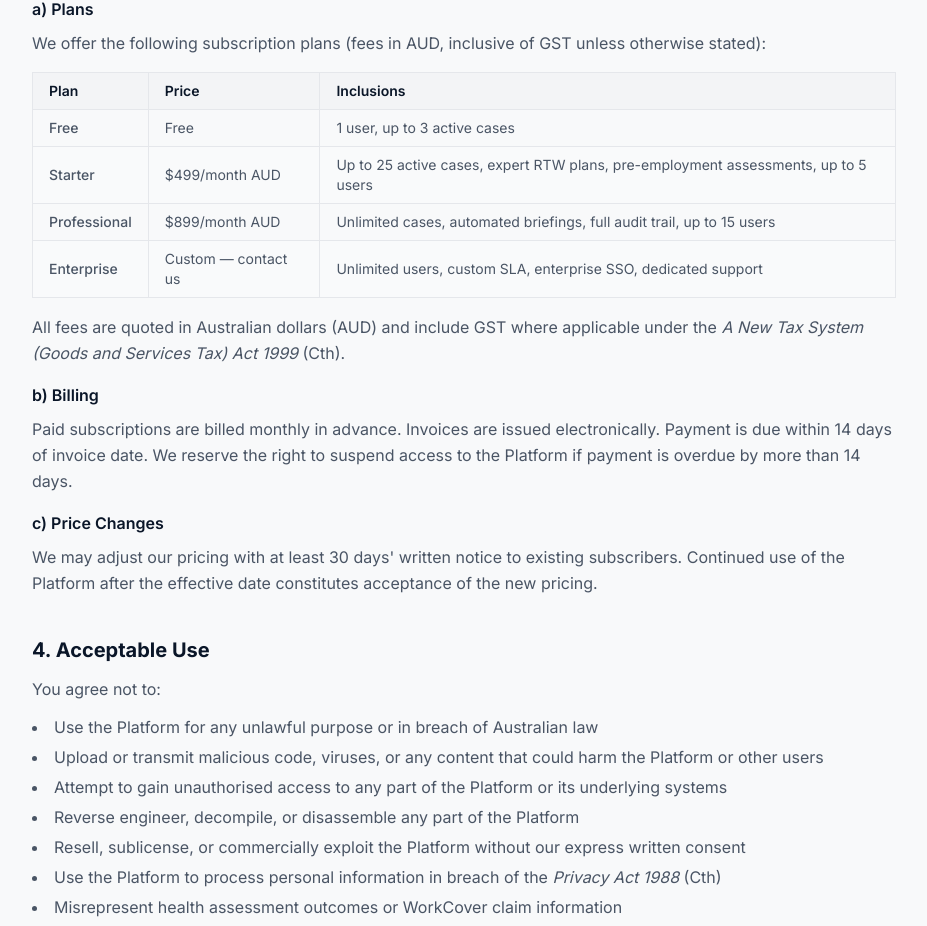
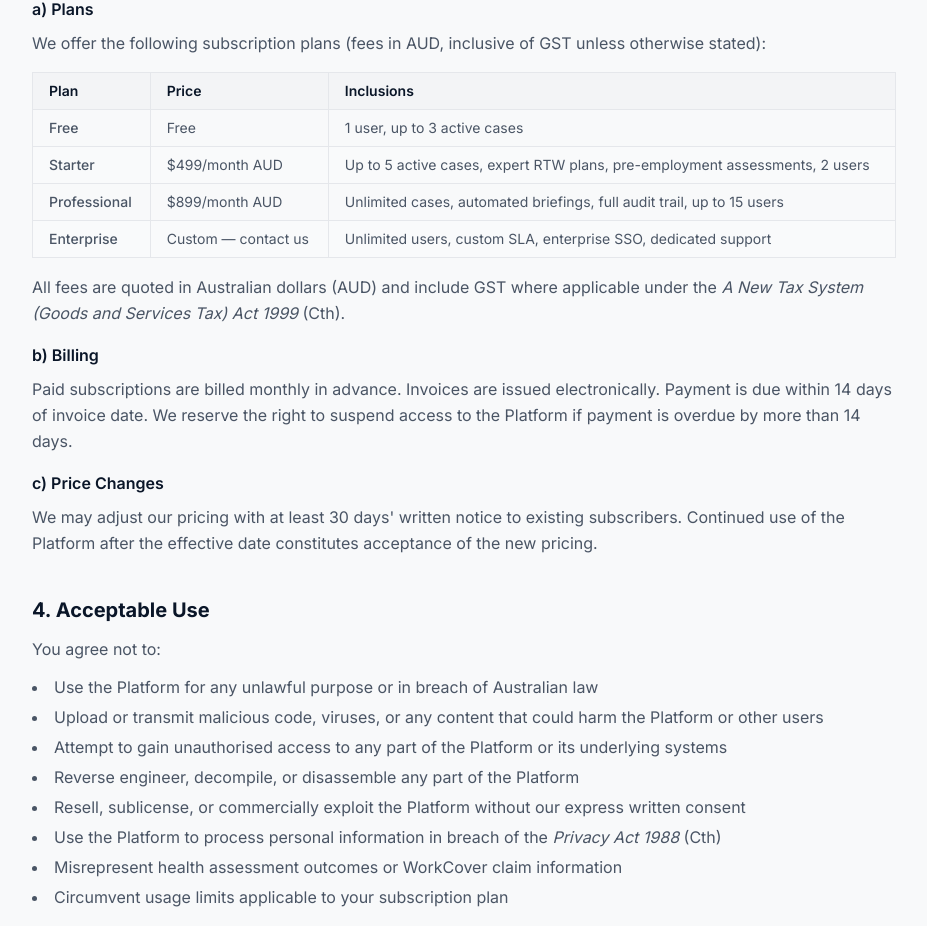
Before and after one commit to paulhopcraft-dot/preventli-site, a Next.js app: page /terms in a window 1280 px wide. Shown: the part 932-1858 px from the top of the page, without its empty margins (176-1103 px from the left). Built offline with nearby package versions, Linux system fonts and the light colour scheme; no server answers.

Commit message:
fix(pricing): Starter is 2 users / 5 active cases
Co-Authored-By: Claude Fable 5 <noreply@anthropic.com>

```diff
--- a/app/terms/page.tsx
+++ b/app/terms/page.tsx
@@ -89,7 +89,7 @@ export default function TermsPage() {
                   <tr className="bg-gray-50">
                     <td className="border border-gray-200 px-4 py-2 font-medium">Starter</td>
                     <td className="border border-gray-200 px-4 py-2">$499/month AUD</td>
-                    <td className="border border-gray-200 px-4 py-2">Up to 25 active cases, expert RTW plans, pre-employment assessments, up to 5 users</td>
+                    <td className="border border-gray-200 px-4 py-2">Up to 5 active cases, expert RTW plans, pre-employment assessments, 2 users</td>
                   </tr>
                   <tr>
                     <td className="border border-gray-200 px-4 py-2 font-medium">Professional</td>
--- a/components/Pricing.tsx
+++ b/components/Pricing.tsx
@@ -28,12 +28,12 @@ const plans = [
     price: "$499",
     priceSuffix: "/month",
     description: "For small teams managing claims hands-on with expert backup.",
-    highlight: "Up to 25 active cases",
+    highlight: "Up to 5 active cases",
     popular: false,
     features: [
       "Everything in Free",
-      "Up to 5 manager users",
-      "Up to 25 active cases",
+      "2 manager users",
+      "Up to 5 active cases",
       "Expert return-to-work plans",
       "Pre-employment health assessments",
       "Manager dashboard & analytics",
```
